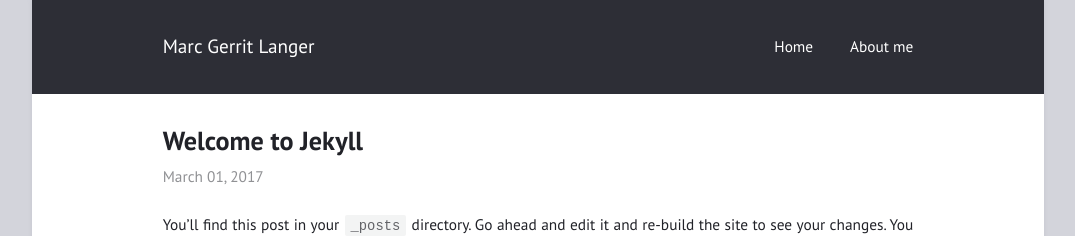
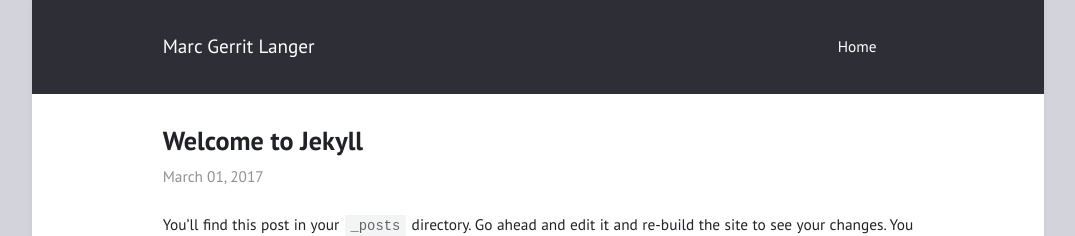
Before and after one commit to revolvermann76/revolvermann76.github.io, a Jekyll site: the page built from index.html, in a window 1280 px wide. Shown: the top 236 px of the page, without its empty margins (102-1177 px from the left). Built offline with Jekyll 4.4.1, drawn with Linux system fonts in a browser that asks for light colours.

Commit message:
Modified   _config.yml

```diff
--- a/_config.yml
+++ b/_config.yml
@@ -1,7 +1,7 @@
 title: "Marc Gerrit Langer"
 author: "Marc Gerrit Langer"
 description: "eine persönliche Website"
-permalink: /:title/
+permalink: /:title:output_ext
 lang: "de"
 excerpt_separator: "\n\n\n"
 date_format: "%B %d, %Y"
@@ -18,7 +18,7 @@
 
 navigation:                # accepts {file, title, url, icon, sidebaricon}
   - {file: "index.html"}
-  - {url: "about", title: "About me"}
+  - {url: "about"}
 
 external:                  # shows a footer with social links - for available icons see fontawesome.com/icons
   - {title: Mail, icon: envelope, url: "mailto:postkutsch@gmail.com"}
```
